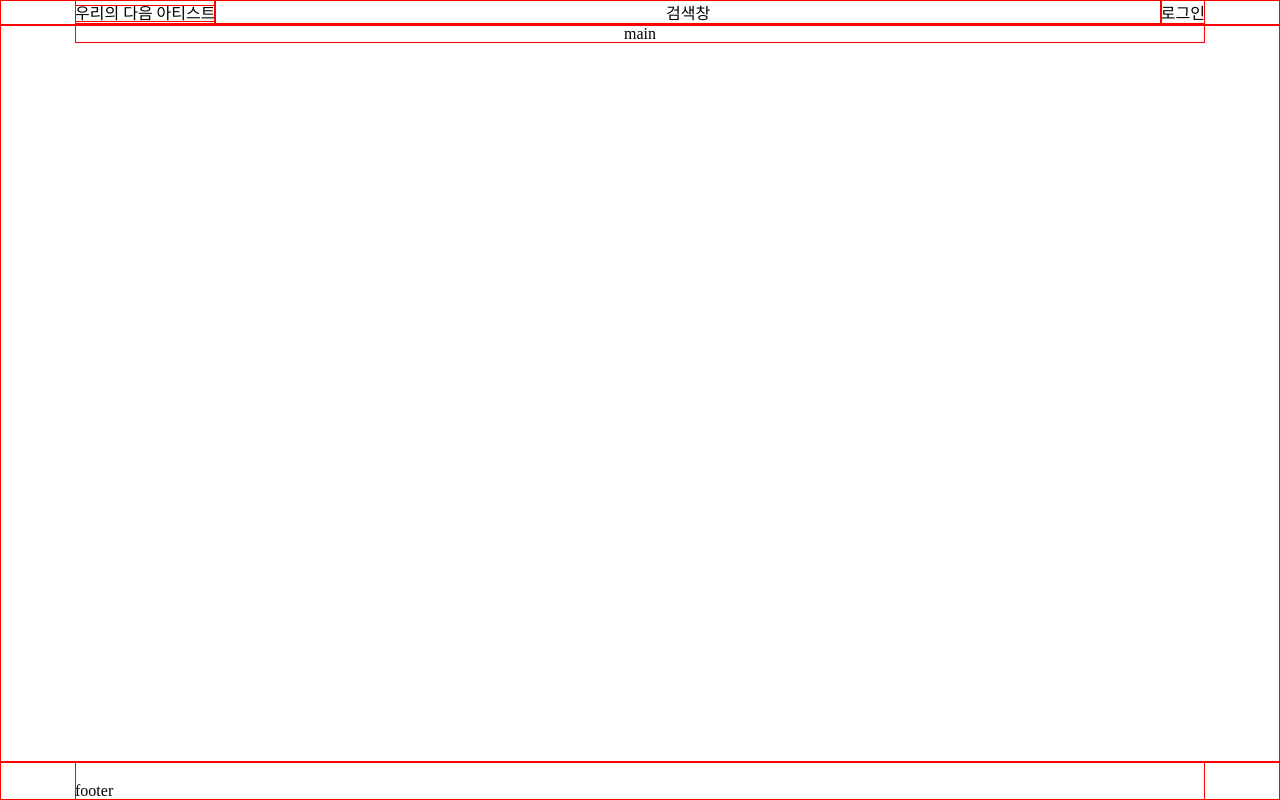
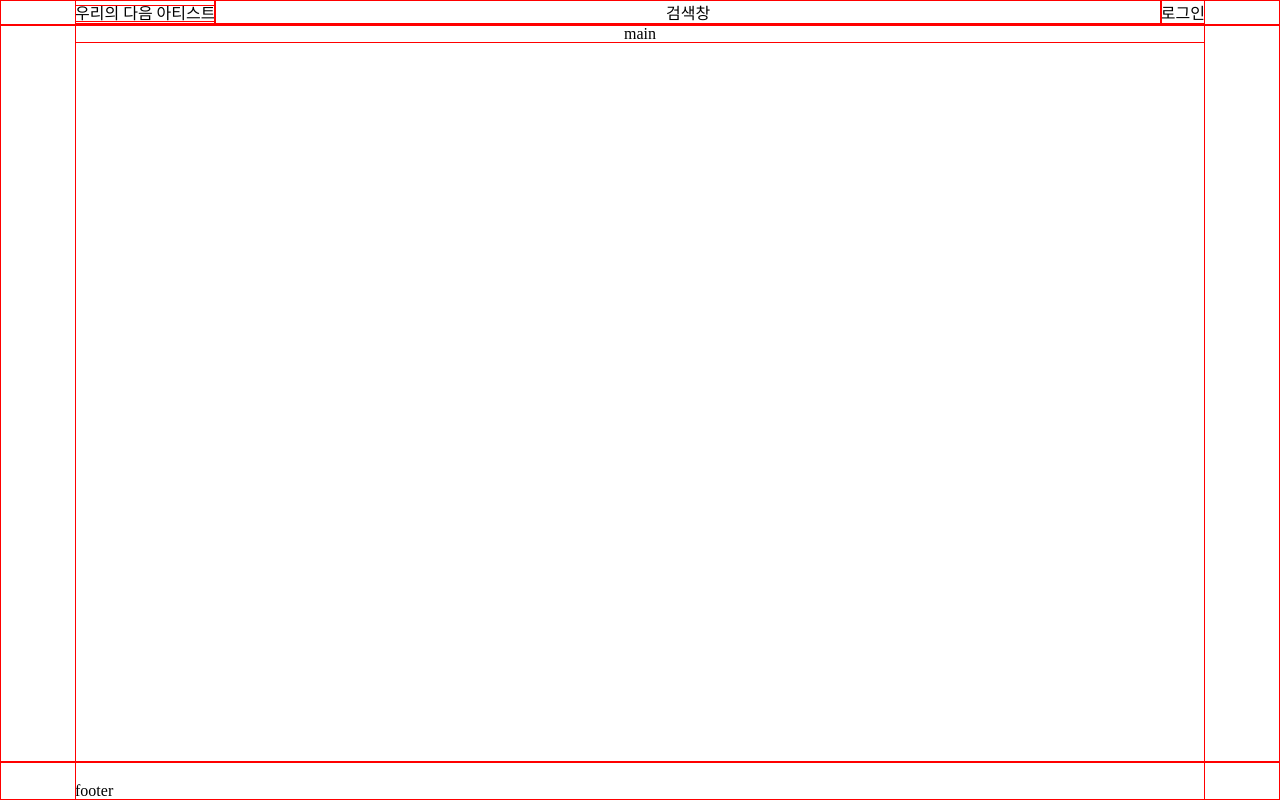
Before and after one commit to freean2468/project_daum, a PHP site: page /project_daum/index.php in a window 1280 px wide. Run offline with PHP 8.4, Linux system fonts and the light colour scheme; some libraries are stand-ins or nearby versions.

Commit message:
구조 수정

```diff
--- a/common/head.php
+++ b/common/head.php
@@ -4,7 +4,7 @@
 <meta name="referrer" content="no-referrer">
 
 <!-- common css -->
-<link rel="stylesheet" href="http://<?php echo $_SERVER['HTTP_HOST']; ?>/project_daum/style/common.css?after=1">
+<link rel="stylesheet" href="http://<?php echo $_SERVER['HTTP_HOST']; ?>/project_daum/style/common.css?after=3">
 
 <!-- font awesome -->
 <link rel="preconnect" href="https://fonts.gstatic.com">
--- a/style/common.css
+++ b/style/common.css
@@ -101,18 +101,7 @@ nav > ul > li {
 }
 
 main {
-  flex-grow: 1;
-}
-
-main > div.common-container {
   display: flex;
-}
-
-main > div.common-container > span {
-  flex-grow: 1;
-}
-
-main > div.common-container > aside {
   flex-grow: 1;
 }
 
```
